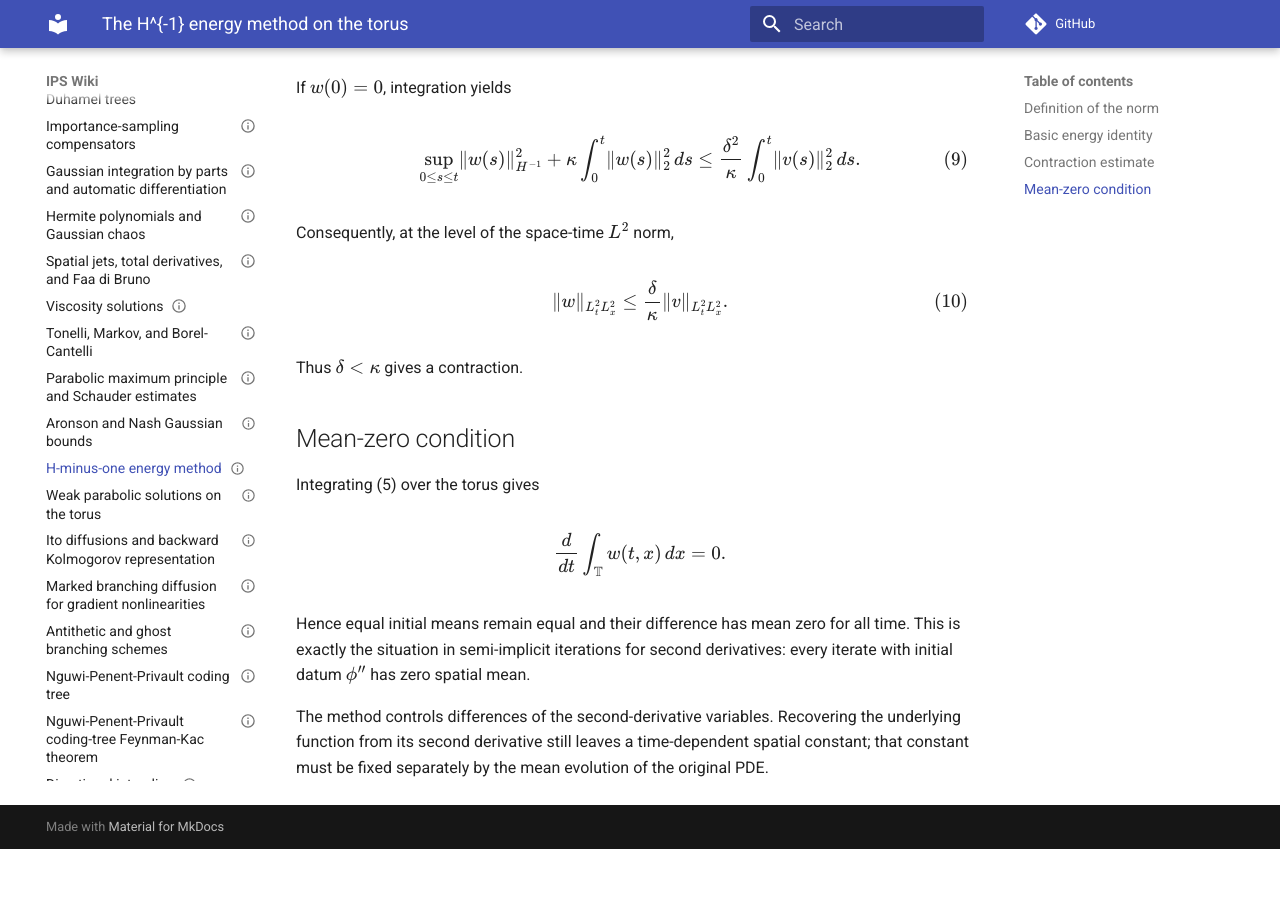
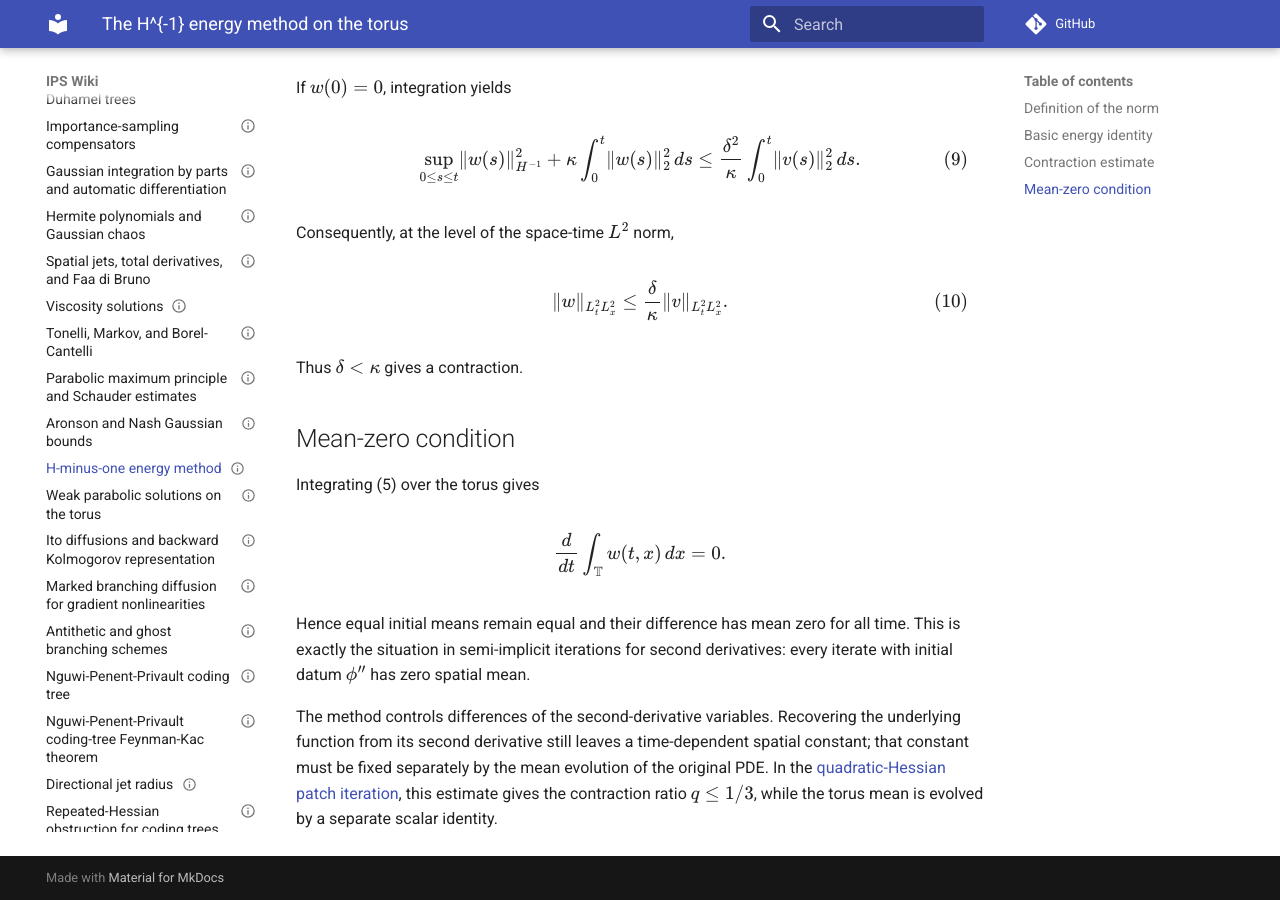
Before and after one commit to maciejgluchowski86-beep/ips-wiki, an MkDocs documentation site: the page built from docs/entries/h-minus-one-energy-method.md, in a window 1280 px wide and 900 px high, scrolled down 2432 px. Built offline with MkDocs 1.6.1 and Material for MkDocs 9.7.7, drawn with Linux system fonts in a browser that asks for light colours; comment, search, counter and statistics services are not loaded; before the commit the page ends 3281 px from its top, so only the background shows below that.

Commit message:
Link H-minus-one method to quadratic Hessian theorem

```diff
--- a/docs/entries/h-minus-one-energy-method.md
+++ b/docs/entries/h-minus-one-energy-method.md
@@ -177,4 +177,4 @@ $$
 
 Hence equal initial means remain equal and their difference has mean zero for all time. This is exactly the situation in semi-implicit iterations for second derivatives: every iterate with initial datum \(\phi''\) has zero spatial mean.
 
-The method controls differences of the second-derivative variables. Recovering the underlying function from its second derivative still leaves a time-dependent spatial constant; that constant must be fixed separately by the mean evolution of the original PDE.
+The method controls differences of the second-derivative variables. Recovering the underlying function from its second derivative still leaves a time-dependent spatial constant; that constant must be fixed separately by the mean evolution of the original PDE. In the [quadratic-Hessian patch iteration](self-consistent-patch-iteration-for-quadratic-hessian-pde.md), this estimate gives the contraction ratio \(q\leq1/3\), while the torus mean is evolved by a separate scalar identity.
```
